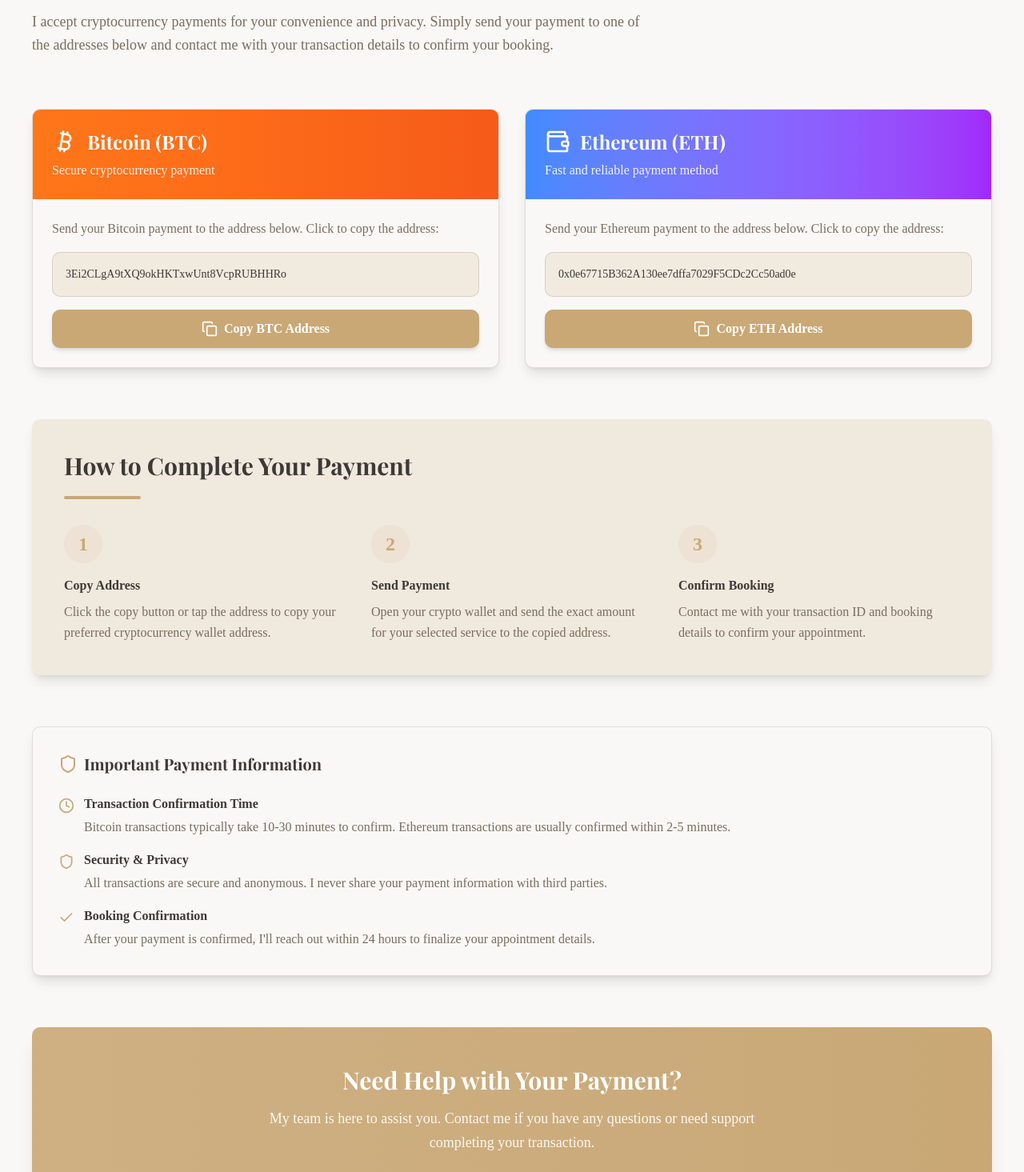
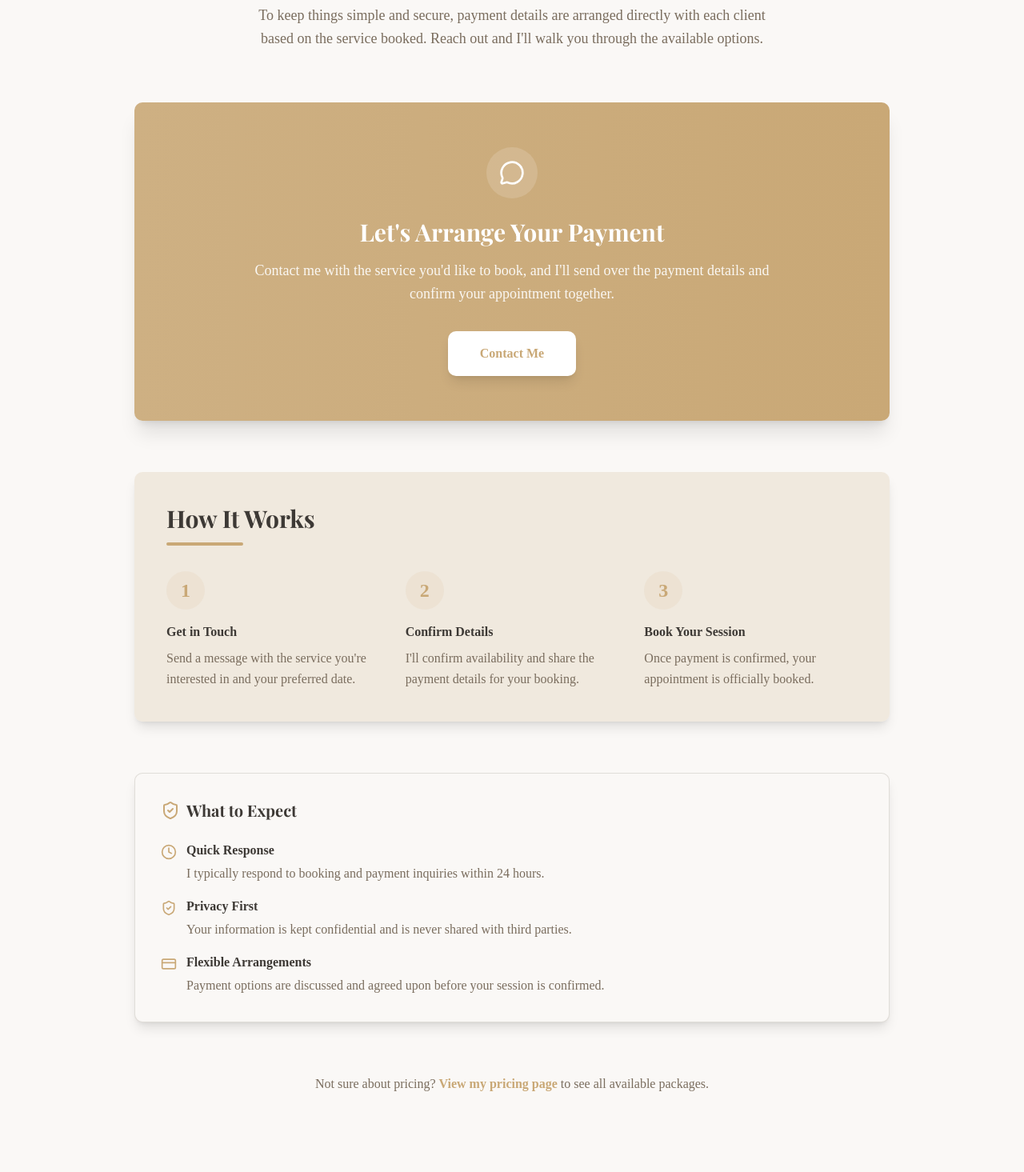
Before and after one commit to Ikechukwu001/DarleneRub, a Next.js app: page /payment in a window 1280 px wide. Shown: the part 300-1765 px from the top of the page at 80% size. Built offline with nearby package versions, Linux system fonts and the light colour scheme.

Commit message:
Fixed the Payment page

```diff
--- a/app/payment/page.js
+++ b/app/payment/page.js
@@ -1,141 +1,49 @@
 'use client';
-import { useState } from 'react';
-import { Copy, Check, Bitcoin, Wallet, Shield, Clock } from 'lucide-react';
+import { CreditCard, ShieldCheck, MessageCircle, Clock } from 'lucide-react';
 
 export default function PaymentPage() {
-  const [copiedBTC, setCopiedBTC] = useState(false);
-  const [copiedETH, setCopiedETH] = useState(false);
-
-  const btcAddress = '3Ei2CLgA9tXQ9okHKTxwUnt8VcpRUBHHRo';
-  const ethAddress = '0x0e67715B362A130ee7dffa7029F5CDc2Cc50ad0e';
-
-  const copyToClipboard = (text, type) => {
-    navigator.clipboard.writeText(text).then(() => {
-      if (type === 'BTC') {
-        setCopiedBTC(true);
-        setTimeout(() => setCopiedBTC(false), 2000);
-      } else {
-        setCopiedETH(true);
-        setTimeout(() => setCopiedETH(false), 2000);
-      }
-    });
-  };
-
   return (
     <section className="w-full bg-background py-20 md:py-32">
-      <div className="max-w-7xl mx-auto px-6 md:px-8 lg:px-10">
-        {/* Heading with underline */}
-        <div className="mb-8">
-          <h1 className="text-4xl md:text-5xl font-serif font-bold text-foreground mb-3 inline-block">
+      <div className="max-w-5xl mx-auto px-6 md:px-8 lg:px-10">
+        {/* Heading */}
+        <div className="mb-8 text-center">
+          <h1 className="text-4xl md:text-5xl font-serif font-bold text-foreground mb-3">
             Payment Information
           </h1>
-          <div className="w-24 h-1 bg-accent rounded-full mt-2"></div>
+          <div className="w-24 h-1 bg-accent rounded-full mx-auto mt-2"></div>
         </div>
 
-        {/* Description paragraph */}
-        <p className="text-lg text-muted-foreground max-w-3xl mb-16 leading-relaxed">
-          I accept cryptocurrency payments for your convenience and privacy. Simply send your
-          payment to one of the addresses below and contact me with your transaction details to
-          confirm your booking.
+        <p className="text-lg text-muted-foreground max-w-2xl mx-auto mb-16 leading-relaxed text-center">
+          To keep things simple and secure, payment details are arranged directly with each
+          client based on the service booked. Reach out and I'll walk you through the
+          available options.
         </p>
 
-        <div className="grid grid-cols-1 lg:grid-cols-2 gap-8 mb-16">
-          {/* Bitcoin Payment Card */}
-          <div className="bg-background rounded-lg shadow-lg overflow-hidden border border-muted-foreground/20">
-            <div className="bg-linear-to-r from-orange-500/90 to-orange-600/90 p-6 text-white">
-              <div className="flex items-center gap-3 mb-2">
-                <Bitcoin className="w-8 h-8" />
-                <h2 className="text-2xl font-serif font-bold">Bitcoin (BTC)</h2>
-              </div>
-              <p className="text-white/90">Secure cryptocurrency payment</p>
-            </div>
-
-            <div className="p-6">
-              <p className="text-muted-foreground mb-4 leading-relaxed">
-                Send your Bitcoin payment to the address below. Click to copy the address:
-              </p>
-
-              {/* Address display - clickable */}
-              <div
-                onClick={() => copyToClipboard(btcAddress, 'BTC')}
-                className="bg-muted/50 rounded-lg p-4 mb-4 cursor-pointer hover:bg-muted transition-colors border border-muted-foreground/20"
-              >
-                <p className="text-foreground font-mono text-sm break-all leading-relaxed">
-                  {btcAddress}
-                </p>
-              </div>
-
-              {/* Copy button */}
-              <button
-                onClick={() => copyToClipboard(btcAddress, 'BTC')}
-                className="w-full py-3 px-6 bg-accent text-white font-semibold rounded-lg shadow-md hover:shadow-lg transition-all duration-300 flex items-center justify-center gap-2"
-              >
-                {copiedBTC ? (
-                  <>
-                    <Check className="w-5 h-5" />
-                    Address Copied!
-                  </>
-                ) : (
-                  <>
-                    <Copy className="w-5 h-5" />
-                    Copy BTC Address
-                  </>
-                )}
-              </button>
-            </div>
+        {/* Main CTA Card */}
+        <div className="bg-linear-to-r from-accent/90 to-accent rounded-lg p-10 md:p-14 shadow-xl text-center mb-16">
+          <div className="w-16 h-16 bg-white/15 rounded-full flex items-center justify-center mx-auto mb-6">
+            <MessageCircle className="w-8 h-8 text-white" />
           </div>
-
-          {/* Ethereum Payment Card */}
-          <div className="bg-background rounded-lg shadow-lg overflow-hidden border border-muted-foreground/20">
-            <div className="bg-linear-to-r from-blue-500/90 to-purple-600/90 p-6 text-white">
-              <div className="flex items-center gap-3 mb-2">
-                <Wallet className="w-8 h-8" />
-                <h2 className="text-2xl font-serif font-bold">Ethereum (ETH)</h2>
-              </div>
-              <p className="text-white/90">Fast and reliable payment method</p>
-            </div>
-
-            <div className="p-6">
-              <p className="text-muted-foreground mb-4 leading-relaxed">
-                Send your Ethereum payment to the address below. Click to copy the address:
-              </p>
-
-              {/* Address display - clickable */}
-              <div
-                onClick={() => copyToClipboard(ethAddress, 'ETH')}
-                className="bg-muted/50 rounded-lg p-4 mb-4 cursor-pointer hover:bg-muted transition-colors border border-muted-foreground/20"
-              >
-                <p className="text-foreground font-mono text-sm break-all leading-relaxed">
-                  {ethAddress}
-                </p>
-              </div>
-
-              {/* Copy button */}
-              <button
-                onClick={() => copyToClipboard(ethAddress, 'ETH')}
-                className="w-full py-3 px-6 bg-accent text-white font-semibold rounded-lg shadow-md hover:shadow-lg transition-all duration-300 flex items-center justify-center gap-2"
-              >
-                {copiedETH ? (
-                  <>
-                    <Check className="w-5 h-5" />
-                    Address Copied!
-                  </>
-                ) : (
-                  <>
-                    <Copy className="w-5 h-5" />
-                    Copy ETH Address
-                  </>
-                )}
-              </button>
-            </div>
-          </div>
+          <h2 className="text-2xl md:text-3xl font-serif font-bold text-white mb-4">
+            Let's Arrange Your Payment
+          </h2>
+          <p className="text-white/90 text-lg max-w-2xl mx-auto mb-8 leading-relaxed">
+            Contact me with the service you'd like to book, and I'll send over the payment
+            details and confirm your appointment together.
+          </p>
+          <button
+            onClick={() => (window.location.href = '/contact')}
+            className="px-10 py-4 bg-white text-accent font-bold rounded-lg shadow-lg hover:shadow-xl transform hover:-translate-y-0.5 transition-all duration-300"
+          >
+            Contact Me
+          </button>
         </div>
 
-        {/* Payment Instructions */}
+        {/* How it works */}
         <div className="bg-muted/50 rounded-lg p-8 md:p-10 shadow-lg mb-16">
           <div className="mb-8">
-            <h2 className="text-2xl md:text-3xl font-serif font-bold text-foreground mb-3 inline-block">
-              How to Complete Your Payment
+            <h2 className="text-2xl md:text-3xl font-serif font-bold text-foreground mb-3">
+              How It Works
             </h2>
             <div className="w-24 h-1 bg-accent rounded-full mt-2"></div>
           </div>
@@ -145,9 +53,9 @@
               <div className="w-12 h-12 bg-accent/10 rounded-full flex items-center justify-center mb-4">
                 <span className="text-2xl font-bold text-accent">1</span>
               </div>
-              <h3 className="text-foreground font-bold mb-2">Copy Address</h3>
+              <h3 className="text-foreground font-bold mb-2">Get in Touch</h3>
               <p className="text-muted-foreground leading-relaxed">
-                Click the copy button or tap the address to copy your preferred cryptocurrency wallet address.
+                Send a message with the service you're interested in and your preferred date.
               </p>
             </div>
 
@@ -155,9 +63,9 @@
               <div className="w-12 h-12 bg-accent/10 rounded-full flex items-center justify-center mb-4">
                 <span className="text-2xl font-bold text-accent">2</span>
               </div>
-              <h3 className="text-foreground font-bold mb-2">Send Payment</h3>
+              <h3 className="text-foreground font-bold mb-2">Confirm Details</h3>
               <p className="text-muted-foreground leading-relaxed">
-                Open your crypto wallet and send the exact amount for your selected service to the copied address.
+                I'll confirm availability and share the payment details for your booking.
               </p>
             </div>
 
@@ -165,75 +73,58 @@
               <div className="w-12 h-12 bg-accent/10 rounded-full flex items-center justify-center mb-4">
                 <span className="text-2xl font-bold text-accent">3</span>
               </div>
-              <h3 className="text-foreground font-bold mb-2">Confirm Booking</h3>
+              <h3 className="text-foreground font-bold mb-2">Book Your Session</h3>
               <p className="text-muted-foreground leading-relaxed">
-                Contact me with your transaction ID and booking details to confirm your appointment.
+                Once payment is confirmed, your appointment is officially booked.
               </p>
             </div>
           </div>
         </div>
 
-        {/* Important Information */}
+        {/* Trust info */}
         <div className="bg-background rounded-lg shadow-lg p-8 border border-muted-foreground/20 mb-16">
           <h3 className="text-xl font-serif font-bold text-foreground mb-6 flex items-center gap-2">
-            <Shield className="w-6 h-6 text-accent" />
-            Important Payment Information
+            <ShieldCheck className="w-6 h-6 text-accent" />
+            What to Expect
           </h3>
 
           <div className="space-y-4">
             <div className="flex items-start gap-3">
               <Clock className="w-5 h-5 text-accent shrink-0 mt-1" />
               <div>
-                <h4 className="text-foreground font-bold mb-1">Transaction Confirmation Time</h4>
+                <h4 className="text-foreground font-bold mb-1">Quick Response</h4>
                 <p className="text-muted-foreground leading-relaxed">
-                  Bitcoin transactions typically take 10-30 minutes to confirm. Ethereum transactions are usually confirmed within 2-5 minutes.
+                  I typically respond to booking and payment inquiries within 24 hours.
                 </p>
               </div>
             </div>
 
             <div className="flex items-start gap-3">
-              <Shield className="w-5 h-5 text-accent shrink-0 mt-1" />
+              <ShieldCheck className="w-5 h-5 text-accent shrink-0 mt-1" />
               <div>
-                <h4 className="text-foreground font-bold mb-1">Security & Privacy</h4>
+                <h4 className="text-foreground font-bold mb-1">Privacy First</h4>
                 <p className="text-muted-foreground leading-relaxed">
-                  All transactions are secure and anonymous. I never share your payment information with third parties.
+                  Your information is kept confidential and is never shared with third parties.
                 </p>
               </div>
             </div>
 
             <div className="flex items-start gap-3">
-              <Check className="w-5 h-5 text-accent shrink-0 mt-1" />
+              <CreditCard className="w-5 h-5 text-accent shrink-0 mt-1" />
               <div>
-                <h4 className="text-foreground font-bold mb-1">Booking Confirmation</h4>
+                <h4 className="text-foreground font-bold mb-1">Flexible Arrangements</h4>
                 <p className="text-muted-foreground leading-relaxed">
-                  After your payment is confirmed, I'll reach out within 24 hours to finalize your appointment details.
+                  Payment options are discussed and agreed upon before your session is confirmed.
                 </p>
               </div>
             </div>
           </div>
         </div>
 
-        {/* Contact CTA */}
-        <div className="text-center bg-linear-to-r from-accent/90 to-accent rounded-lg p-8 md:p-12 shadow-xl">
-          <h2 className="text-2xl md:text-3xl font-serif font-bold text-white mb-4">
-            Need Help with Your Payment?
-          </h2>
-          <p className="text-white/90 text-lg max-w-2xl mx-auto mb-6 leading-relaxed">
-            My team is here to assist you. Contact me if you have any questions or need
-            support completing your transaction.
-          </p>
-          <button
-            onClick={() => window.location.href = '/contact'}
-            className="px-10 py-4 bg-white text-accent font-bold rounded-lg shadow-lg hover:shadow-xl transform hover:-translate-y-0.5 transition-all duration-300"
-          >
-            Contact Support
-          </button>
-        </div>
-
         {/* Pricing Reference */}
-        <div className="mt-12 text-center">
+        <div className="text-center">
           <p className="text-muted-foreground leading-relaxed">
-            Not sure about pricing? <a href="/pricing" className="text-accent hover:underline font-bold">View my pricing page</a> to see all available packages.
+            Not sure about pricing? <a href="/prices" className="text-accent hover:underline font-bold">View my pricing page</a> to see all available packages.
           </p>
         </div>
       </div>
--- a/components/Header.jsx
+++ b/components/Header.jsx
@@ -111,7 +111,7 @@
         {/* Mobile Navigation */}
         <nav
           className={`lg:hidden overflow-hidden transition-all duration-300 ${
-            isMenuOpen ? 'max-h-[500px]' : 'max-h-0'
+            isMenuOpen ? 'max-h-125' : 'max-h-0'
           }`}
         >
           <div className="py-4 border-t border-border space-y-3">
```
Also changed, not shown: 1 other file (tests, documents, lock files or other folders).
